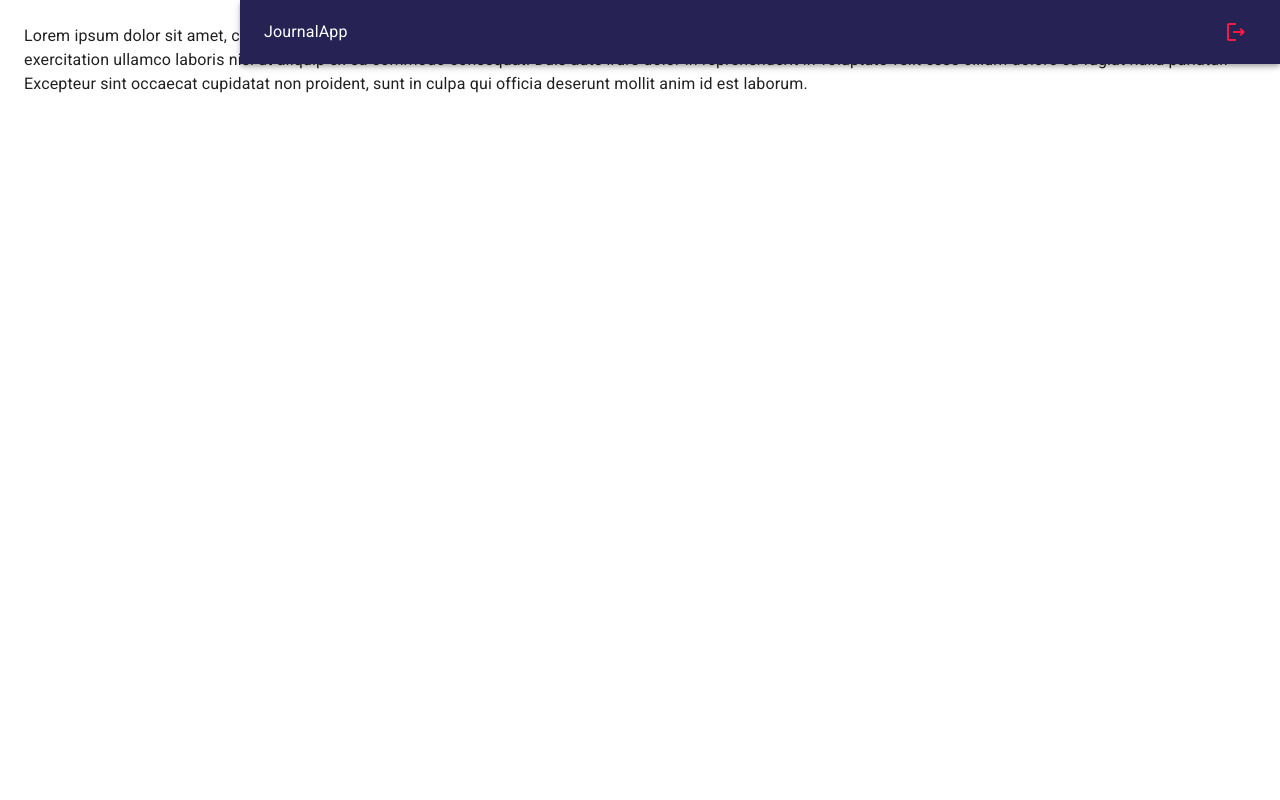
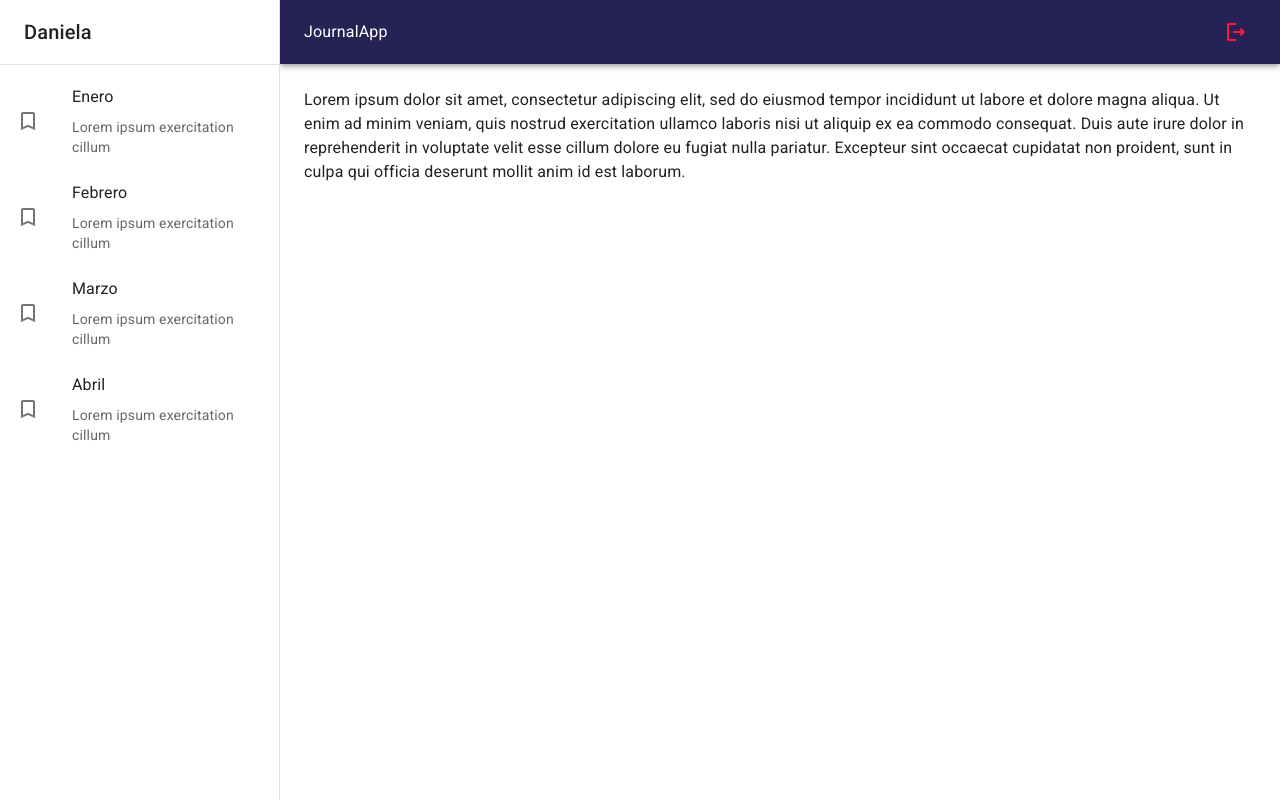
Before and after one commit to carballod/JournalApp, a React (Vite) app: page / in a window 1280 px wide. Built offline with nearby package versions, Linux system fonts and the light colour scheme.

Commit message:
Agrega Sidebar

```diff
--- /dev/null
+++ b/src/journal/components/Sidebar.jsx
@@ -0,0 +1,48 @@
+import { TurnedInNot } from '@mui/icons-material';
+import { Box, Divider, Drawer, Grid, List, ListItem, ListItemButton, ListItemIcon, ListItemText, Toolbar, Typography } from '@mui/material'
+
+
+export const Sidebar = ({ drawerWidth }) => {
+  return (
+    <Box
+      component='nav'
+      sx={{ width: { sm: drawerWidth }, flexShrink: { sm: 0 } }}
+    >
+      <Drawer
+        variant='permanent'
+        open
+        sx={{
+            display: { xs: 'block' },
+            '& .MuiDrawer-paper': { boxSizing: 'border-box', width: drawerWidth },
+        }}
+      >
+
+        <Toolbar>
+            <Typography variant='h6' noWrap component='div'>
+                Daniela
+            </Typography>
+        </Toolbar>
+        <Divider />
+
+        <List>
+            {
+                ['Enero', 'Febrero', 'Marzo', 'Abril'].map((month) => (
+                    <ListItem key={ month } disablePadding>
+                        <ListItemButton>
+                            <ListItemIcon>
+                                <TurnedInNot />
+                            </ListItemIcon>
+                            <Grid container>
+                                <ListItemText primary={ month } />
+                                <ListItemText secondary='Lorem ipsum exercitation cillum' />
+                            </Grid>
+                        </ListItemButton>
+                    </ListItem>
+                ))
+            }
+        </List>
+
+      </Drawer>
+    </Box>
+  );
+}
--- a/src/journal/components/index.js
+++ b/src/journal/components/index.js
@@ -1,3 +1,4 @@
 
 
 export * from './Navbar';
+export * from './Sidebar';
--- a/src/journal/layout/JournalLayout.jsx
+++ b/src/journal/layout/JournalLayout.jsx
@@ -1,7 +1,7 @@
-import { Box } from "@mui/material";
-import { NavBar } from "../components";
+import { Box, Toolbar } from "@mui/material";
+import { NavBar, Sidebar } from "../components";
 
-const drawerWidth = 240;
+const drawerWidth = 280;
 
 export const JournalLayout = ({ children }) => {
   return (
@@ -9,13 +9,13 @@
 
       <NavBar drawerWidth={ drawerWidth } />
 
-      {/* Sidebar drawerWidth */}
+      <Sidebar drawerWidth={ drawerWidth } />
 
       <Box
         component="main"
         sx={{ flexGrow: 1, p: 3 }}
       >
-
+        <Toolbar />
         { children }
 
       </Box>
```
